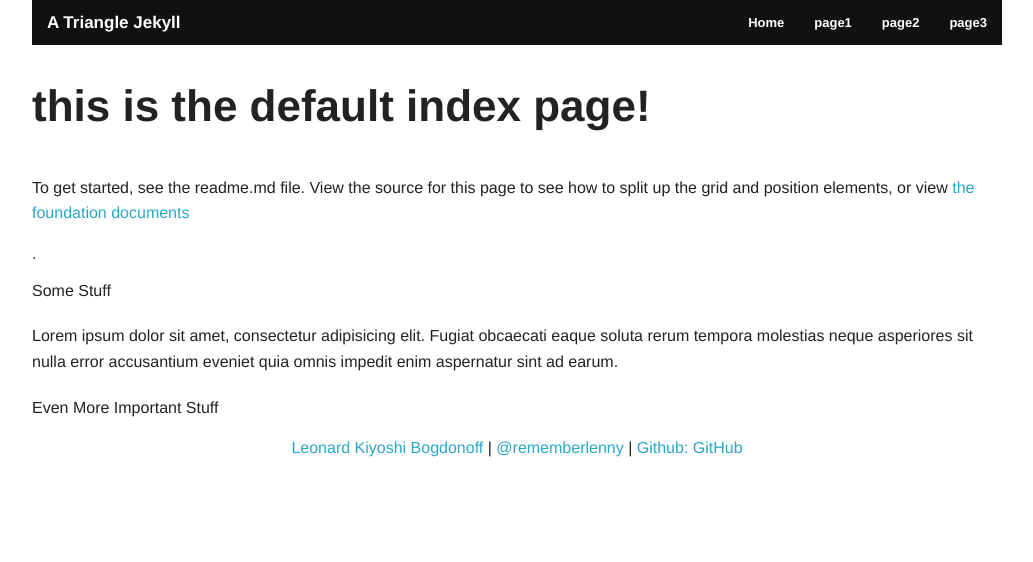
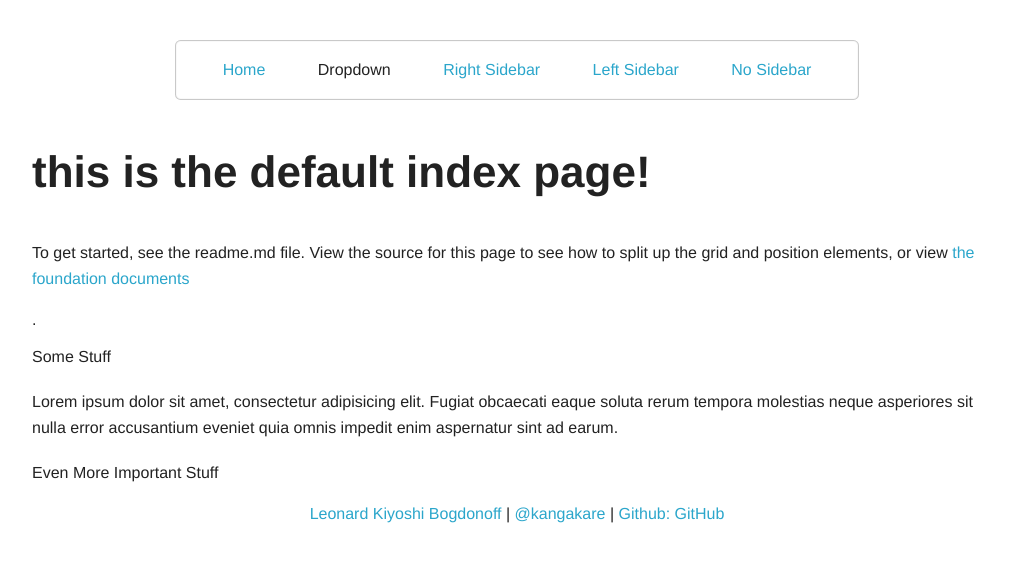
Before and after one commit to KangaKare/kangakare.github.io, a Jekyll site: the page built from _source/index.html, in a window 1280 px wide. Shown: the top 562 px of the page, without its empty margins (123-1156 px from the left). Built offline with Jekyll 4.4.1, drawn with Linux system fonts in a browser that asks for light colours.

Commit message:
Add navagation

```diff
--- a/_config.yml
+++ b/_config.yml
@@ -1,7 +1,7 @@
-title:       A Triangle Jekyll
+title:       Kanga Kare
 author:      Leonard Kiyoshi Bogdonoff
 linkedin:    http://www.linkedin.com/pub/leonard-bogdonoff/25/14b/8a6
-twitter:     rememberlenny
-github:      rememberlenny
+twitter:     kangakare
+github:      kangakare
 source:      ./_source
 destination: ./_site
--- a/_source/_includes/nav.html
+++ b/_source/_includes/nav.html
@@ -1,32 +1,10 @@
-<nav class="top-bar">
-  <ul class="title-area">
-    <!-- Title Area -->
-    <li class="name">
-      <h1><a href="#">{{ site.title }}</a></h1>
-    </li>
-    <!-- Remove the class "menu-icon" to get rid of menu icon. Take out "Menu" to just have icon alone -->
-    <li class="toggle-topbar menu-icon"><a href="#"><span>Menu</span></a></li>
+
+<nav id="nav">
+  <ul>
+    <li class="current_page_item"><a href="index.html">Home</a></li>
+    <li>Dropdown</li>
+    <li><a href="right-sidebar.html">Right Sidebar</a></li>
+    <li><a href="left-sidebar.html">Left Sidebar</a></li>
+    <li><a href="no-sidebar.html">No Sidebar</a></li>
   </ul>
-
-  <section class="top-bar-section">
-    <!-- Left Nav Section -->
-    <ul class="left">
-    </ul>
-
-    <!-- Right Nav Section -->
-    <ul class="right">
-      <li>
-        <a href="index.html">Home</a>
-      </li>
-      <li>
-        <a href="page1.html">page1</a>
-      </li>
-      <li>
-        <a href="page2.html">page2</a>
-      </li>
-      <li>
-        <a href="page3.html">page3</a>
-      </li>
-    </ul>
-  </section>
 </nav>
--- a/_source/_layouts/default.html
+++ b/_source/_layouts/default.html
@@ -14,6 +14,7 @@
 
   <!-- CSS Files -->
   <link rel="stylesheet" href="assets/css/app.css">
+  <link rel="stylesheet" href="assets/css/main.css">
 
   <script src="assets/js/modernizr.foundation.js"></script>
 
@@ -21,14 +22,14 @@
 	<body>
 
 <!-- Whole Body Div -->
-<div class="row">
-<div class="twelve columns centered">
-
 
 {% include nav.html %}
 
 <!-- Main page content -->
 <div id="wrapper">
+
+<div class="row">
+<div class="twelve columns centered">
 
 
 	{{ content }}
--- /dev/null
+++ b/_source/assets/css/main.css
@@ -0,0 +1,23 @@
+/* Nav */
+
+#nav {
+  display:block;
+	margin-top: 2.5em;
+	width: 100%;
+	text-align: center;
+}
+#nav > ul {
+  display: inline-block;
+	border-radius: 0.35em;
+	box-shadow: 0px 0px 1px 1px rgba(15, 15, 15, 0.25) inset;
+	padding: 0px 1.5em;
+	margin-bottom: 2em;
+	list-style: none;
+
+}
+#nav > ul > li {
+  display: inline-block;
+	padding: 0px 1.5em;
+	line-height: 60px;
+	vertical-align: baseline;
+}
--- a/css/main.css
+++ b/css/main.css
@@ -55,6 +55,9 @@ a:visited { color: #a0a; }
 /*
 /*****************************************************************************/
 
+.top-bar {
+  background: white;
+}
 .site {
   font-size: 115%;
   text-align: justify;
```
